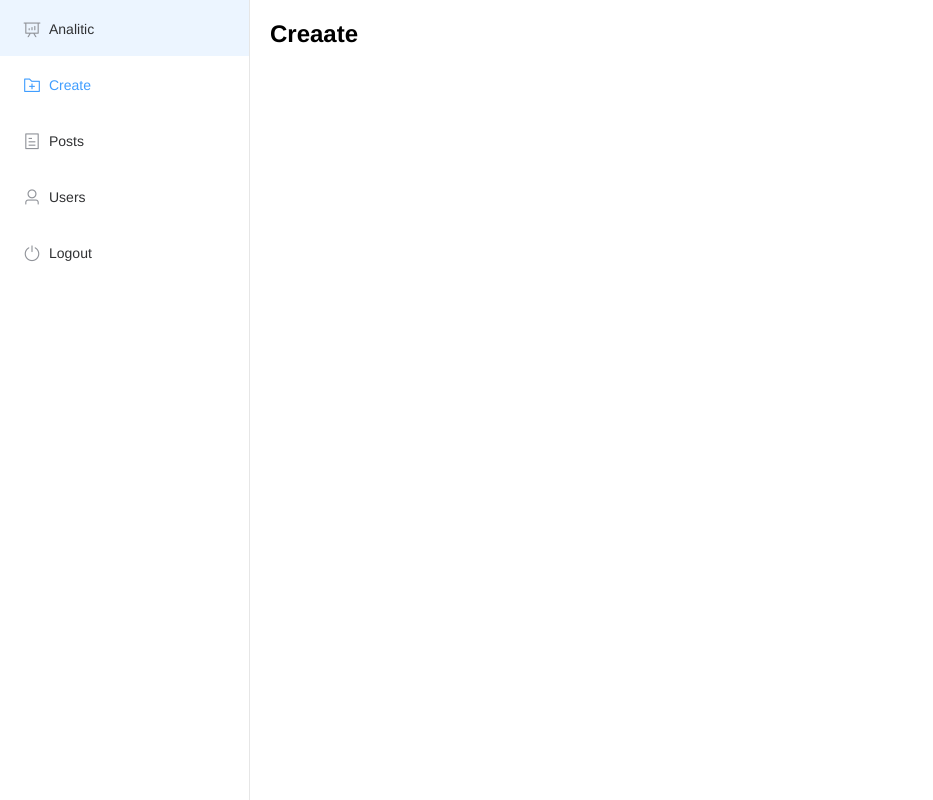
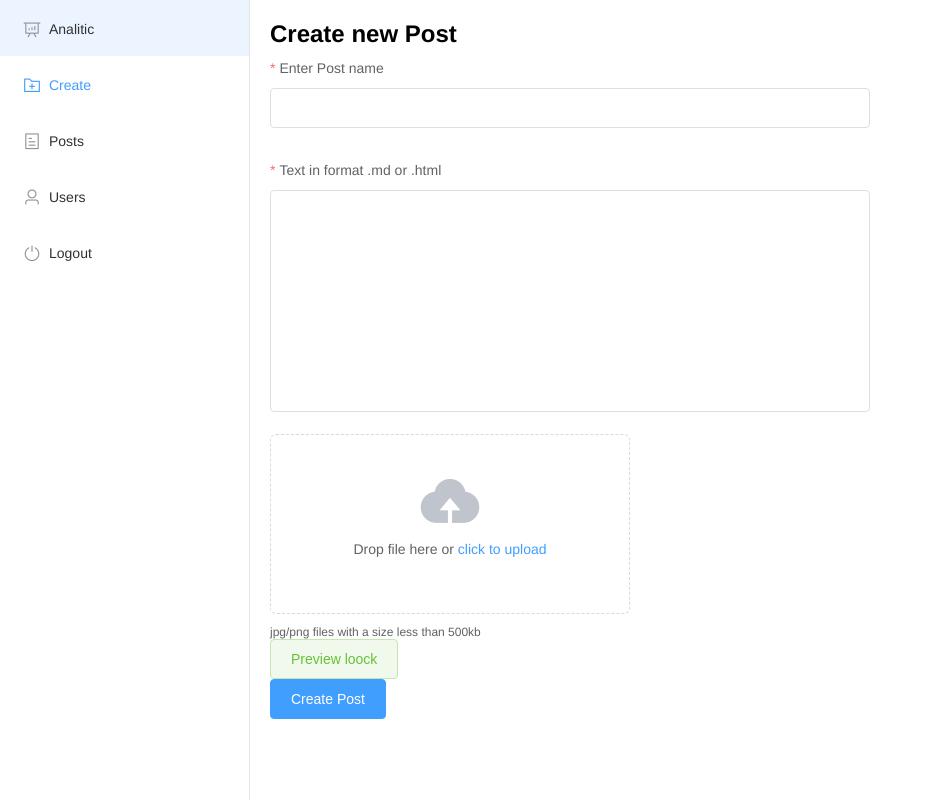
Before and after one commit to Sergeypro91/nuxt_test_build, a Nuxt app: page /admin/create in a window 1280 px wide. Shown: the whole page, without its empty margins (0-933 px from the left). Built offline with nearby package versions, Linux system fonts and the light colour scheme; no server answers.

Commit message:
Six commit

```diff
--- a/pages/admin/create.vue
+++ b/pages/admin/create.vue
@@ -1,13 +1,135 @@
 <template>
-  <h1>Creaate</h1>
+  <el-form
+    :model="controls"
+    :rules="rules"
+    ref="form"
+    @submit.native.prevent="onSubmit"
+  >
+    <h1>Create new Post</h1>
+
+    <el-form-item label="Enter Post name" prop="title">
+      <el-input v-model.trim="controls.title"></el-input>
+    </el-form-item>
+
+    <el-form-item label="Text in format .md or .html" prop="text">
+      <el-input
+        type="textarea"
+        v-model="controls.text"
+        resize="none"
+        :rows="10"
+      ></el-input>
+    </el-form-item>
+
+    <el-dialog title="Preview" :visible.sync="previewDialog">
+      <div :key="controls.text">
+        <vue-markdown>{{ controls.text }}</vue-markdown>
+      </div>
+    </el-dialog>
+
+    <el-upload
+      class="mb"
+      drag
+      ref="upload"
+      action="https://jsonplaceholder.typicode.com/posts/"
+      :on-change="handleImageChange"
+      :auto-upload="false"
+    >
+      <i class="el-icon-upload"></i>
+      <div class="el-upload__text">
+        Drop file here or <em>click to upload</em>
+      </div>
+      <div class="el-upload__tip" slot="tip">
+        jpg/png files with a size less than 500kb
+      </div>
+    </el-upload>
+
+    <el-button type="success" plain @click="previewDialog = true">
+      Preview loock
+    </el-button>
+
+    <el-form-item>
+      <el-button type="primary" native-type="submit" :loading="loading"
+        >Create Post</el-button
+      >
+    </el-form-item>
+  </el-form>
 </template>
 
 <script>
 export default {
   layout: 'admin',
 
-  middleware: ['admin-auth']
+  middleware: ['admin-auth'],
+
+  data() {
+    return {
+      image: null,
+      previewDialog: false,
+      loading: false,
+
+      controls: {
+        title: '',
+        text: ''
+      },
+
+      rules: {
+        title: [
+          {
+            required: true,
+            message: 'Name of the Post canot be blanck',
+            trigger: 'blur'
+          }
+        ],
+
+        text: [
+          {
+            required: true,
+            message: 'Please input your text',
+            trigger: 'blur'
+          }
+        ]
+      }
+    }
+  },
+
+  methods: {
+    onSubmit() {
+      this.$refs.form.validate(async valid => {
+        if (valid && this.image) {
+          this.loading = true
+
+          const formData = {
+            title: this.controls.title,
+            text: this.controls.text,
+            image: this.image
+          }
+
+          try {
+            await this.$store.dispatch('post/create', formData)
+            this.controls.text = ''
+            this.controls.title = ''
+            this.image = null
+            this.$refs.upload.clearFiles()
+            this.$message.success('Post succsesful created')
+            this.loading = false
+          } catch (e) {
+            this.loading = false
+          }
+        } else {
+          this.$message.warning('Form is unvalid')
+        }
+      })
+    },
+
+    handleImageChange(file, fileList) {
+      this.image = file.raw
+    }
+  }
 }
 </script>
 
-<style></style>
+<style lang="scss" scoped>
+form {
+  width: 600px;
+}
+</style>
--- a/plugins/globals.js
+++ b/plugins/globals.js
@@ -1,5 +1,7 @@
 import Vue from 'vue'
+import VueMarkdown from 'vue-markdown'
 import Element from 'element-ui'
 import locale from 'element-ui/lib/locale/lang/ru-RU'
 
 Vue.use(Element, { locale })
+Vue.component('vue-markdown', VueMarkdown)
--- a/store/post.js
+++ b/store/post.js
@@ -28,6 +28,25 @@ export const actions = {
 
   async update({}, { id, text }) {},
 
+  async create({ commit }, { title, text, image }) {
+    try {
+      const fd = new FormData()
+
+      fd.append('title', title)
+      fd.append('text', text)
+      fd.append('image', image, image.name)
+
+      return await new Promise(resolve => {
+        setTimeout(() => {
+          resolve()
+        }, 1000)
+      })
+    } catch (e) {
+      commit('setError', e, { root: true })
+      throw e
+    }
+  },
+
   async fetchAdminById({}, id) {
     return await new Promise(resolve => {
       setTimeout(() => {
```
Also changed, not shown: package.json (+5 -4 lines), 1 other file (tests, documents, lock files or other folders).
